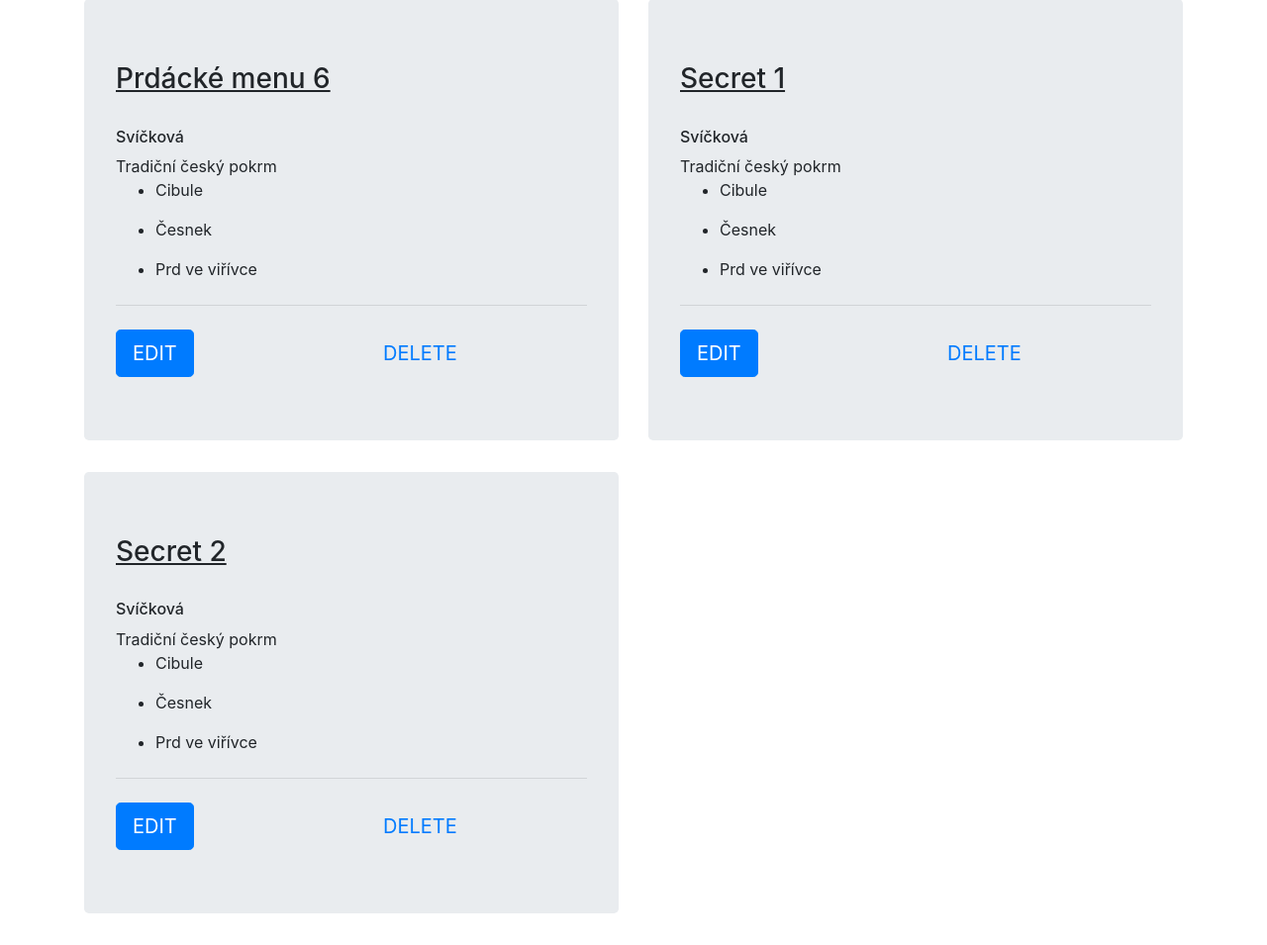
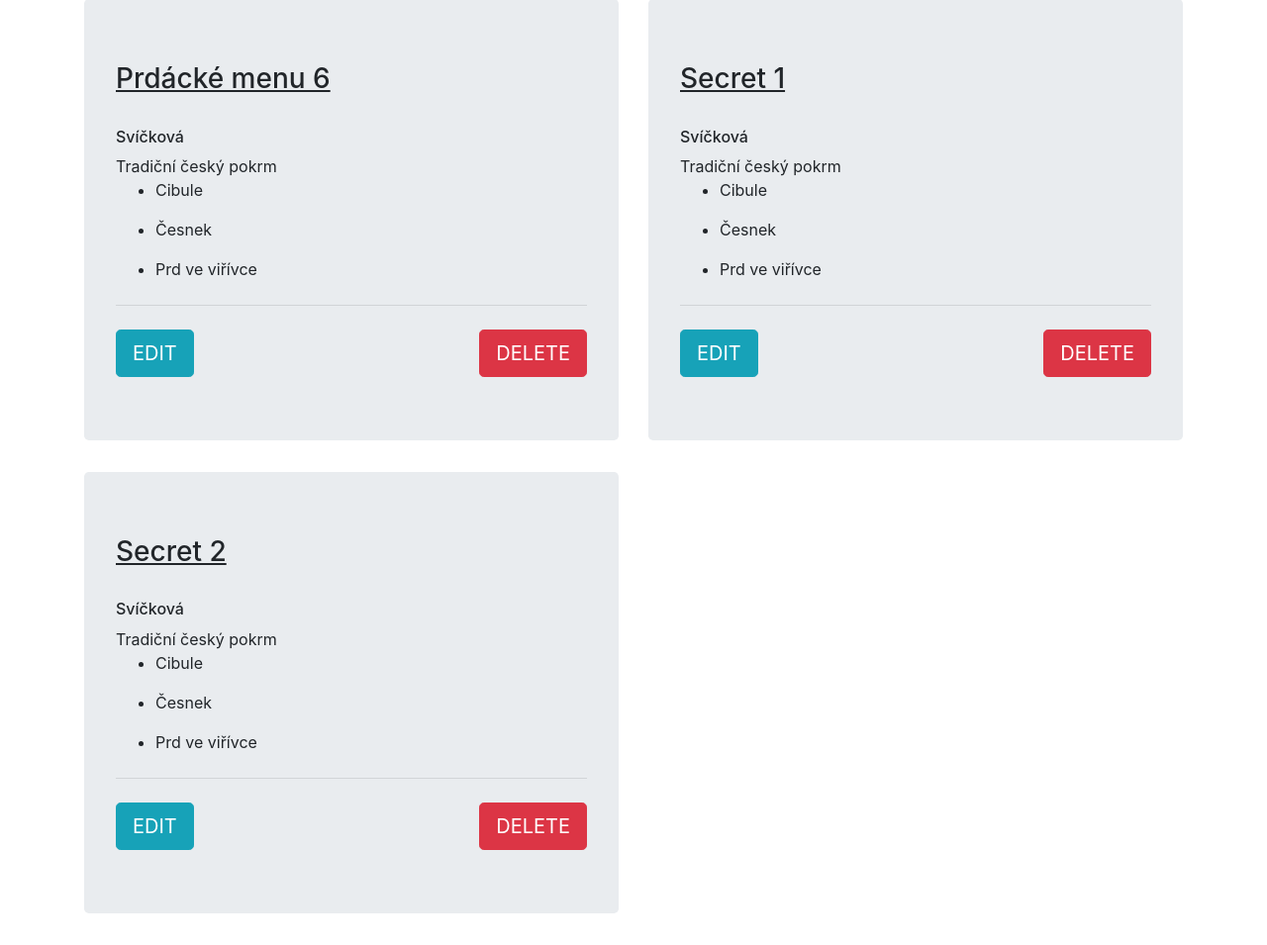
Before and after one commit to hudecekfilip/project_9_improve_django, a Django app: page / in a window 1280 px wide. Shown: the part 162-1117 px from the top of the page at 99% size. Run offline with Django 3.2, Linux system fonts and the light colour scheme; data comes from the database, SQL or seed files in the repository; both versions use the stored data as it was after the commit; some libraries are stand-ins or nearby versions.

Commit message:
Updated buttons

```diff
--- a/menu/templates/menu/menu_list.html
+++ b/menu/templates/menu/menu_list.html
@@ -19,10 +19,10 @@
               {% endfor %}
               <div class="row">
                   <div class='col'>
-                      <a class="btn btn-primary btn-lg" href="{% url 'menu:edit' pk=menu.pk %}" role="button">EDIT</a>
+                      <a class="btn btn-info btn-lg" href="{% url 'menu:edit' pk=menu.pk %}" role="button">EDIT</a>
                   </div>
                   <div class='col'>
-                      <a class="btn btn-alert btn-lg" href="{% url 'menu:delete' pk=menu.pk %}" role="button">DELETE</a>
+                      <a class="btn btn-danger btn-lg float-right" href="{% url 'menu:delete' pk=menu.pk %}" role="button">DELETE</a>
                   </div>
               </div>
             </div>
```
Also changed, not shown: db.sqlite3.
